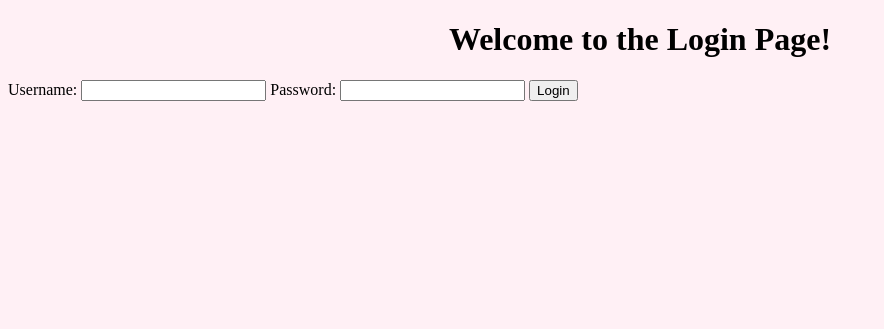
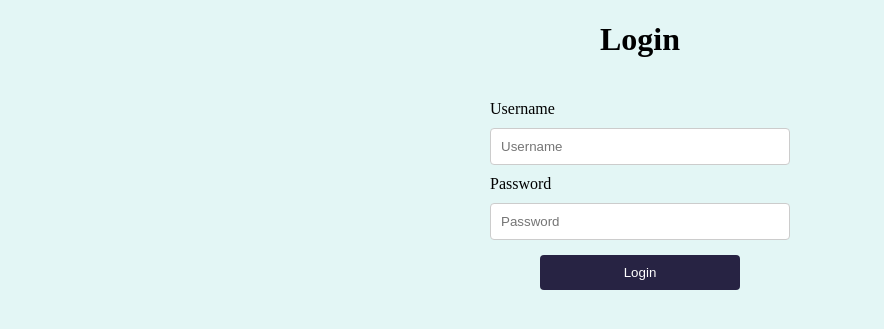
Before and after one commit to yasang-codes/my-flask, a Flask app: page /login in a window 1280 px wide. Shown: the top 329 px of the page, without its empty margins (0-884 px from the left). Run offline with Flask 3, Linux system fonts and the light colour scheme.

Commit message:
feat: :sparkles: has a base login feature

```diff
--- a/app/routes.py
+++ b/app/routes.py
@@ -1,9 +1,15 @@
 from app import app
-from flask import render_template, request
+import secrets
+from flask import render_template, request, redirect, session, flash
+
+app.secret_key = secrets.token_hex(16)
 
 @app.route('/')
 def index():
-    return render_template('index.html')
+    if 'username' not in session:
+        return redirect('/login')
+    else:
+        return render_template('index.html')
 
 @app.route('/login')
 def login():
@@ -14,4 +20,14 @@ def login_submit():
     username = request.form['username']
     password = request.form['password']
 
-    return "Username: " + username + " Password: " + password
+    if (username == 'admin' and password == 'Password123'):
+        session['username'] = username
+        return redirect('/')
+    else:
+        flash('Invalid username or password')
+        return redirect('/login')
+
+@app.route('/logout', methods=['POST'])
+def logout():
+    session.pop('username', None)
+    return redirect('/')
--- /dev/null
+++ b/app/static/login.css
@@ -0,0 +1,97 @@
+body {
+    background-color: #e3f6f5;
+}
+
+h1 {
+    text-align: center;
+}
+
+form.login {
+    padding: 20px;
+    display: flex;
+    flex-direction: column;
+    flex-wrap: nowrap;
+    justify-content: center;
+    align-items: center;
+    align-content: stretch;
+}
+
+form.login div {
+    display: flex;
+    flex-direction: column;
+    align-items: flex-start;
+    flex-wrap: wrap;
+}
+
+form.login input[type="text"],
+form.login input[type="password"] {
+    width: 300px;
+    padding: 10px;
+    margin: 10px 0;
+    border: 1px solid #ccc;
+    border-radius: 4px;
+    box-sizing: border-box;
+}
+
+form.login input[type="text"].dirty:invalid,
+form.login input[type="password"].dirty:invalid {
+    border-color: red;
+}
+
+.button {
+    display: inline-block;
+    border-radius: 4px;
+    background-color: #272343;
+    border: none;
+    color: #FFFFFF;
+    text-align: center;
+    padding: 10px;
+    width: 200px;
+    transition: all 0.5s;
+    cursor: pointer;
+    margin: 5px;
+}
+
+.button span {
+    cursor: pointer;
+    display: inline-block;
+    position: relative;
+    transition: 0.5s;
+}
+
+.button span:after {
+    content: '\2192';
+    position: absolute;
+    opacity: 0;
+    top: 0;
+    right: -20px;
+    transition: 0.5s;
+}
+
+.button:hover span {
+    padding-right: 25px;
+}
+
+.button:hover span:after {
+    opacity: 1;
+    right: 0;
+}
+
+.button:disabled {
+    cursor: not-allowed;
+    opacity: 0.3;
+}
+
+.error-message {
+    color: red;
+    font-size: 12px;
+    margin-top: -8px;
+    margin-bottom: 8px;
+    max-width: 300px;
+    word-wrap: break-word;
+    display: none;
+}
+
+input.dirty:invalid + .error-message {
+    display: block;
+}
--- a/app/templates/login.html
+++ b/app/templates/login.html
@@ -3,29 +3,72 @@
 
 <head>
     <title>Login Page</title>
+    <link rel="stylesheet" href="{{ url_for('static', filename='login.css') }}" />
 </head>
 
 <body>
-    <h1>Welcome to the Login Page!</h1>
-    <form action="/login/submit" method="POST">
-        <label for="username">Username:</label>
-        <input type="text" id="username" name="username" required>
-        <label for="password">Password:</label>
-        <input type="password" id="password" name="password" required>
-        <button type="submit">Login</button>
+    <h1>Login</h1>
+    <form class="login" action="/login/submit" method="post">
+        <div>
+            <label for="username">Username</label>
+            <input type="text" name="username" placeholder="Username" required>
+            <span class="error-message">Username is required</span>
+        </div>
+        <div>
+            <label for="password">Password</label>
+            <input pattern="(?=.*\d)(?=.*[a-z])(?=.*[A-Z]).{6,}" id="password" type="password" name="password"
+                placeholder="Password" required>
+            <span class="error-message">Password must contain 6 or more characters that have least one number, and one
+                uppercase and lowercase letter</span>
+        </div>
+        <button class="button" type="submit" style="vertical-align:middle"><span>Login </span></button>
     </form>
+    {% with messages = get_flashed_messages(with_categories=true) %}
+    {% if messages %}
+    <ul class="flashes">
+        {% for category, message in messages %}
+        <li class="{{ category }}">{{ message }}</li>
+        {% endfor %}
+    </ul>
+    {% endif %}
+    {% endwith %}
 </body>
-<style>
-    body {
-        background-color: lavenderblush;
-    }
 
-    h1 {
-        text-align: center;
-    }
-</style>
 <script>
+    document.addEventListener('DOMContentLoaded', function () {
+        const form = document.querySelector('form.login');
+        const inputs = form.querySelectorAll('input[type="text"], input[type="password"]');
+        const submitButton = form.querySelector('button[type="submit"]');
 
+        function checkFormValidity() {
+            let isFormDirty = false;
+            let isFormValid = true;
+
+            inputs.forEach(input => {
+                if (input.classList.contains('dirty')) {
+                    isFormDirty = true;
+                }
+                if (!input.checkValidity()) {
+                    isFormValid = false;
+                }
+            });
+
+            if (isFormDirty && !isFormValid) {
+                submitButton.disabled = true;
+            } else {
+                submitButton.disabled = false;
+            }
+        }
+
+        inputs.forEach(input => {
+            input.addEventListener('input', function () {
+                input.classList.add('dirty');
+                checkFormValidity();
+            });
+        });
+
+        checkFormValidity(); // Initial check in case the form is already dirty and invalid
+    });
 </script>
 
 </html>
```
Also changed, not shown: app/static/index.css (+28 -0 lines), app/templates/index.html (+11 -3 lines), app/static/fruit-bowl.jpg (added), 1 other file.
